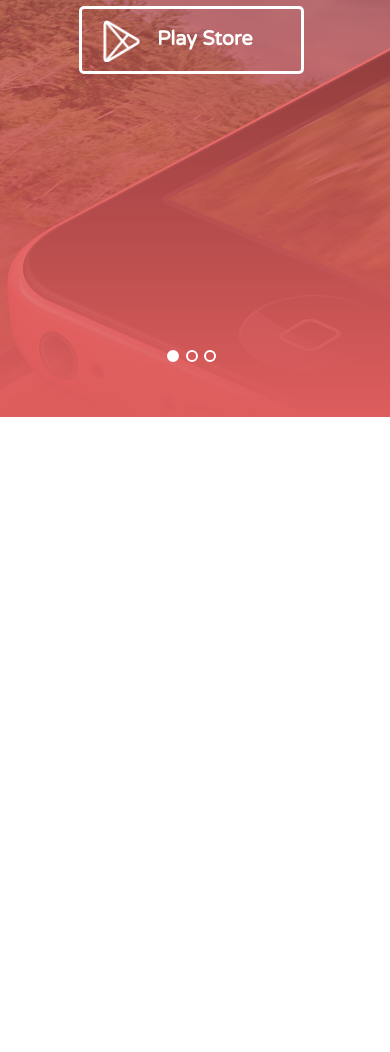
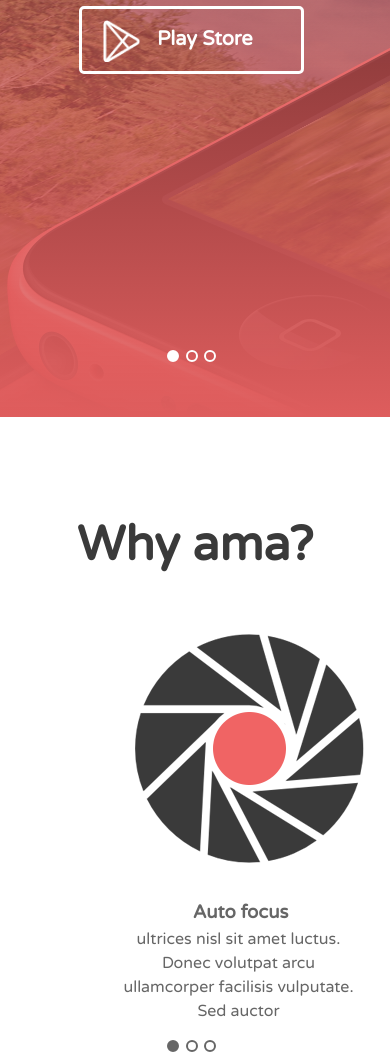
Before and after one commit to ChokolatePancake/mockup7, a website: page src/index.html in a window 390 px wide. Shown: the part 650-1702 px from the top of the page. Before the commit the page ends 1071 px from the top, so only its background shows below. Drawn offline with nearby package versions, Linux system fonts and the light colour scheme; files that its build step writes are made by us from their sources.

Commit message:
Add why ama block

```diff
--- /dev/null
+++ b/src/html/why_ama.html
@@ -0,0 +1,23 @@
+<div class="why-ama">
+    <div class="container">
+        <h2 class="why-ama__title">Why ama?</h2>
+        <div class="why-ama__content">
+            <div class="why-ama__block">
+                <img src="images/Focus.png" alt="focus">
+                <h3>Auto focus</h3>
+                <p>ultrices nisl sit amet luctus. Donec volutpat arcu ullamcorper facilisis vulputate. Sed auctor</p>
+            </div>
+            <div class="why-ama__block">
+                <img src="images/Touch-ID.png" alt="touch-id">
+                <h3>Secured with Touch ID</h3>
+                <p>ultrices nisl sit amet luctus. Donec volutpat arcu ullamcorper facilisis vulputate. Sed auctor</p>
+            </div>
+            <div class="why-ama__block">
+                <img src="images/Filters.png" alt="filters">
+                <h3>Your Filters</h3>
+                <p>ultrices nisl sit amet luctus. Donec volutpat arcu ullamcorper facilisis vulputate. Sed auctor</p>
+            </div>
+        </div>
+        <div class="why-ama__dots"></div>
+    </div>
+</div>
--- a/src/index.html
+++ b/src/index.html
@@ -13,6 +13,7 @@
 </head>
 <body>
 @@include('html/banner.html')
+@@include('html/why_ama.html')
 <!-- Include jQuery library -->
 <script type="text/javascript" src="//code.jquery.com/jquery-1.11.0.min.js"></script>
 <!-- Include jQuery migrate plugin -->
@@ -21,5 +22,7 @@
 <script type="text/javascript" src="//cdn.jsdelivr.net/npm/slick-carousel@1.8.1/slick/slick.min.js"></script>
 <!-- Include slider for banner -->
 <script src="js/banner-slider.js"></script>
+<!-- Include slider for ama block -->
+<script src="js/why-ama-slider.js"></script>
 </body>
 </html>
--- /dev/null
+++ b/src/js/why-ama-slider.js
@@ -0,0 +1,49 @@
+$(document).ready(function(){
+    const sliderConfig = {
+        breakpoints: [
+            { maxWidth: 480, minSlides: 2, slidesToShow: 1 },
+            { maxWidth: 768, minSlides: 3, slidesToShow: 2 },
+            { maxWidth: Infinity, minSlides: 4, slidesToShow: 3 }
+        ]
+    };
+
+    function getSliderSettings() {
+        const slider = $('.why-ama__content');
+        const slides = slider.find('.why-ama__block').length;
+        const screenWidth = window.innerWidth;
+
+        let settings = {
+            arrows: false,
+            dots: false,
+            infinite: false,
+            speed: 300,
+            slidesToShow: 1,
+            slidesToScroll: 1,
+            dotsClass: 'why-ama__dots'
+        };
+
+        for (let i = 0; i < sliderConfig.breakpoints.length; i++) {
+            const bp = sliderConfig.breakpoints[i];
+            if (screenWidth <= bp.maxWidth) {
+                settings.dots = slides >= bp.minSlides;
+                settings.slidesToShow = bp.slidesToShow;
+                break;
+            }
+        }
+
+        return settings;
+    }
+
+    function initializeSlider() {
+        const slider = $('.why-ama__content');
+        slider.slick(getSliderSettings());
+    }
+
+    initializeSlider();
+
+    // Reinitialize slider on window resize
+    $(window).resize(function() {
+        $('.why-ama__content').slick('unslick');
+        initializeSlider();
+    });
+});
--- a/src/scss/banner.scss
+++ b/src/scss/banner.scss
@@ -52,12 +52,12 @@
         left: 0;
         width: 8px;
         height: 8px;
-        border: 2px solid white;
+        border: 2px solid $white;
         border-radius: 50%;
         transition: background-color 0.3s ease;
       }
       &.slick-active button:before {
-        background-color: white;
+        background-color: $white;
       }
     }
    }
@@ -213,7 +213,7 @@
       margin-left: 210px;
     }
     &__button {
-      margin-left: 45px;
+      margin-left: 60px;
       width: 180px;
       max-height: 40px;
       h3 {
@@ -254,6 +254,7 @@
       text-align: center;
       max-width: 300px;
       margin-top: -100px;
+      font-size: 54px;
     }
     &__button {
       margin-left: 63px;
@@ -263,8 +264,4 @@
     }
   }
 
-  // Breakpoint for large phone(480px)
-  @include breakpoint(largePhone) {
-
-  }
 }
--- a/src/scss/styles.scss
+++ b/src/scss/styles.scss
@@ -3,3 +3,4 @@
 @import "fonts"; // import fonts
 @import "variables";
 @import "banner";
+@import "why-ama";
--- a/src/scss/variables.scss
+++ b/src/scss/variables.scss
@@ -1,2 +1,4 @@
 $peach: #de5d5d;
 $white: #fff;
+$dark-grey: #3a3a3a;
+$light-grey: #666666;
--- /dev/null
+++ b/src/scss/why-ama.scss
@@ -0,0 +1,88 @@
+.why-ama {
+  color: $dark-grey;
+
+  &__dots {
+    position: absolute;
+    z-index: 3; // For being upper gradient
+    bottom: -25px;
+    display: flex;
+    justify-content: center;
+    width: 100%;
+    padding: 0;
+    margin: 0 0 0 -5px;
+    list-style: none;
+    li {
+      position: relative;
+      display: inline-block;
+      width: 8.5px;
+      height: 8px;
+      margin: 0 5px;
+      padding: 0;
+      cursor: pointer;
+      button {
+        font-size: 0;
+        line-height: 0;
+        display: block;
+        width: 8px;
+        height: 8px;
+        padding: 5px;
+        cursor: pointer;
+        color: transparent;
+        border: 0;
+        outline: none;
+        background: transparent;
+      }
+      button:before {
+        content: '';
+        position: absolute;
+        top: 0;
+        left: 0;
+        width: 8px;
+        height: 8px;
+        border: 2px solid $light-grey;
+        border-radius: 50%;
+        transition: background-color 0.3s ease;
+      }
+      &.slick-active button:before {
+          background-color: $light-grey;
+      }
+    }
+  }
+  text-align: center;
+  padding-top: 61px;
+
+  &__content {
+    max-width: 1300px;
+    margin: 0 auto;
+  }
+
+  &__title {
+    font-size: 48px;
+  }
+  &__block {
+    max-width: 250px;
+    margin: 21px 15px 0 135px;
+    h3 {
+      color: $light-grey;
+      font-size: 18.5px;
+      padding-top: 20px;
+      margin-bottom: 0;
+      margin-right: 19px;
+    }
+    p {
+      color: $light-grey;
+      padding-top: 3px;
+      line-height: 24px;
+      margin: 0 9px 0 -9px;
+    }
+    &:first-child {
+      h3 {
+        padding-top: 21px;
+        margin-right: 29px;
+      }
+      p {
+        margin: 0 14px 0 -19px;
+      }
+    }
+  }
+}
```
Also changed, not shown: src/images/Filters.png (added), src/images/Focus.png (added), src/images/Touch-ID.png (added).
